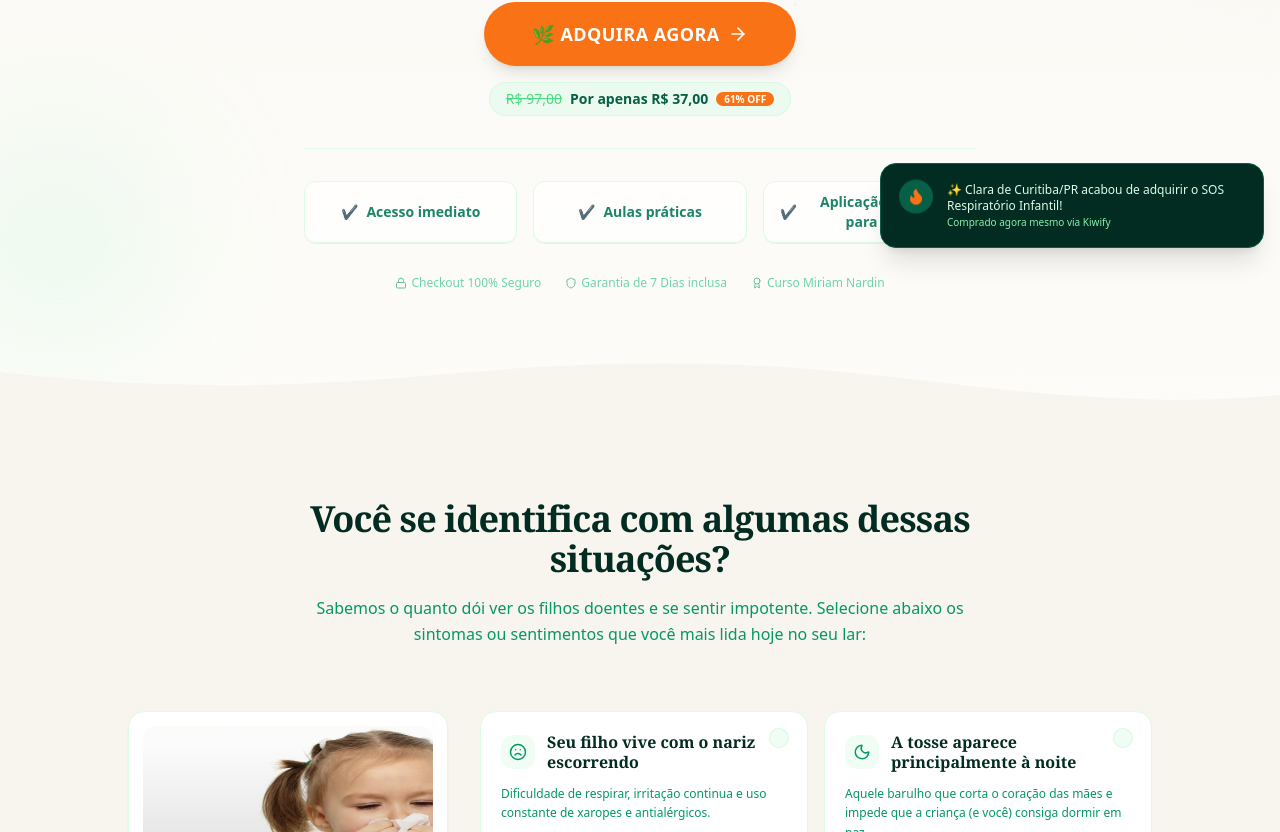
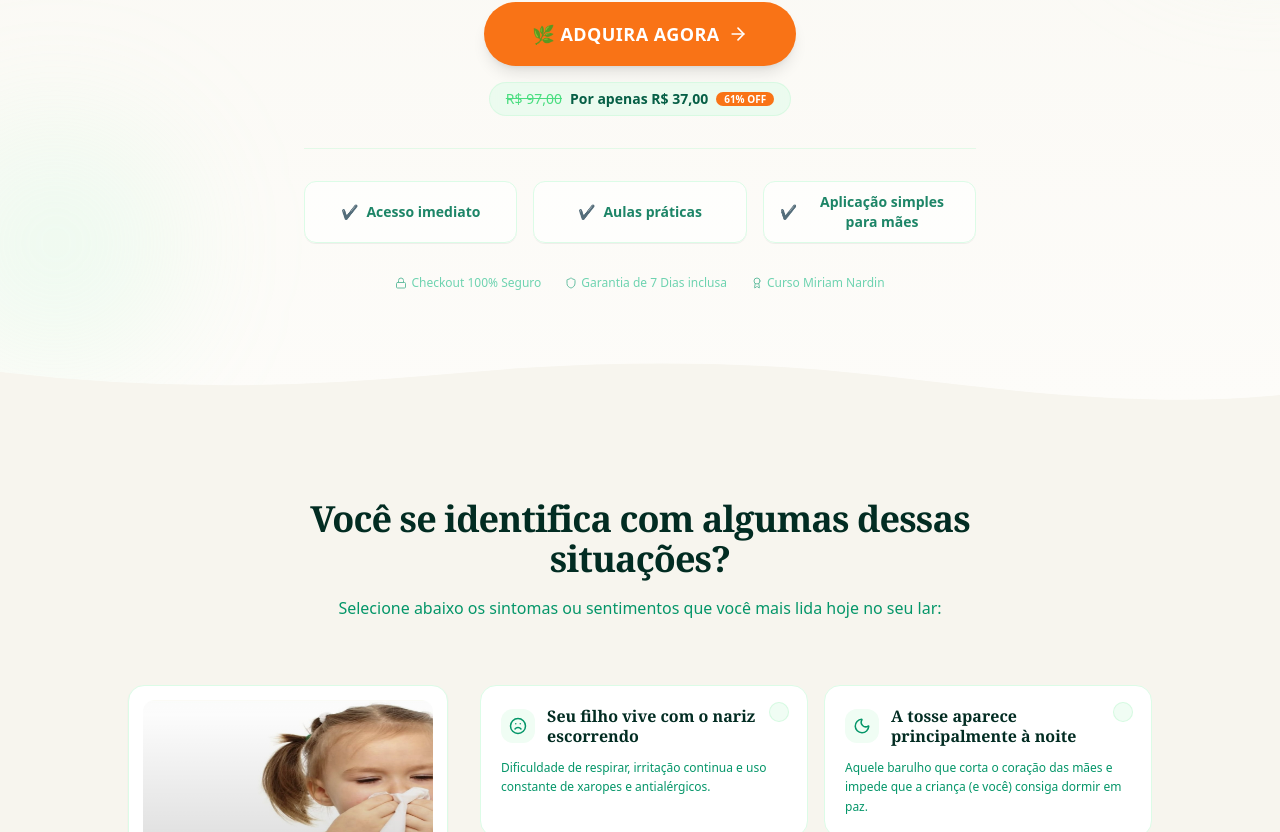
Before and after one commit to felipesobrinho/sos-respiratorio, a React (Vite) app: page / in a window 1280 px wide. Shown: the part 528-1360 px from the top of the page. Built offline with nearby package versions, Linux system fonts and the light colour scheme.

Commit message:
refactor: update branding, content, and toast timing
- Update application metadata and UI copy for better tone.
- Adjust toast notification frequency to reduce intrusiveness.
- Fix minor typographical error in pain point description.

```diff
--- a/metadata.json
+++ b/metadata.json
@@ -1,6 +1,6 @@
 {
-  "name": "SOS Respiratório Infantil",
-  "description": "Landing page profissional de alta conversão para o treinamento SOS Respiratório Infantil - Terapias Naturais e Aromaterapia.",
+  "name": "Miriam Nardin - SOS Respiratório Infantil",
+  "description": "Treinamento SOS Respiratório Infantil - Terapias Naturais e Aromaterapia.",
   "requestFramePermissions": [],
   "majorCapabilities": ["MAJOR_CAPABILITY_SERVER_SIDE_GEMINI_API"]
 }
--- a/src/App.tsx
+++ b/src/App.tsx
@@ -128,9 +128,9 @@ export default function App() {
       setTimeout(() => setShowToast(false), 5000);
     };
 
-    // Initial toast after 4s, then cycle every 18s
-    const initialTimer = setTimeout(triggerToast, 4000);
-    const interval = setInterval(triggerToast, 18000);
+    // Initial toast after 10s, then cycle every 60s
+    const initialTimer = setTimeout(triggerToast, 10000);
+    const interval = setInterval(triggerToast, 60000);
 
     return () => {
       clearTimeout(initialTimer);
@@ -419,7 +419,7 @@ export default function App() {
               Você se identifica com algumas dessas situações?
             </h3>
             <p className="text-sm sm:text-base text-brand-600 max-w-2xl mx-auto leading-relaxed">
-              Sabemos o quanto dói ver os filhos doentes e se sentir impotente. Selecione abaixo os sintomas ou sentimentos que você mais lida hoje no seu lar:
+              Selecione abaixo os sintomas ou sentimentos que você mais lida hoje no seu lar:
             </p>
           </div>
 
@@ -1118,7 +1118,7 @@ export default function App() {
         <div className="max-w-4xl mx-auto px-4 text-center relative z-10">
 
           <span className="text-[10px] sm:text-xs font-bold text-amber-gold tracking-widest uppercase bg-brand-800 border border-brand-700 py-1 px-4 rounded-full mb-6 inline-block">
-            🎁 ACESSO IMEDIATO & COMPREENSIVO
+            🎁 ACESSO IMEDIATO
           </span>
 
           <h3 className="font-serif text-3xl sm:text-5xl font-bold text-white tracking-tight mb-4 leading-tight">
--- a/src/data.ts
+++ b/src/data.ts
@@ -44,7 +44,7 @@ export const PAIN_POINTS: PainPoint[] = [
     id: "nose",
     icon: "Frown",
     text: "Seu filho vive com o nariz escorrendo",
-    subtext: "Dificuldade de respirar,  irritação continua e uso constante de xaropes e antialérgicos."
+    subtext: "Dificuldade de respirar, irritação continua e uso constante de xaropes e antialérgicos."
   },
   {
     id: "cough",
```
